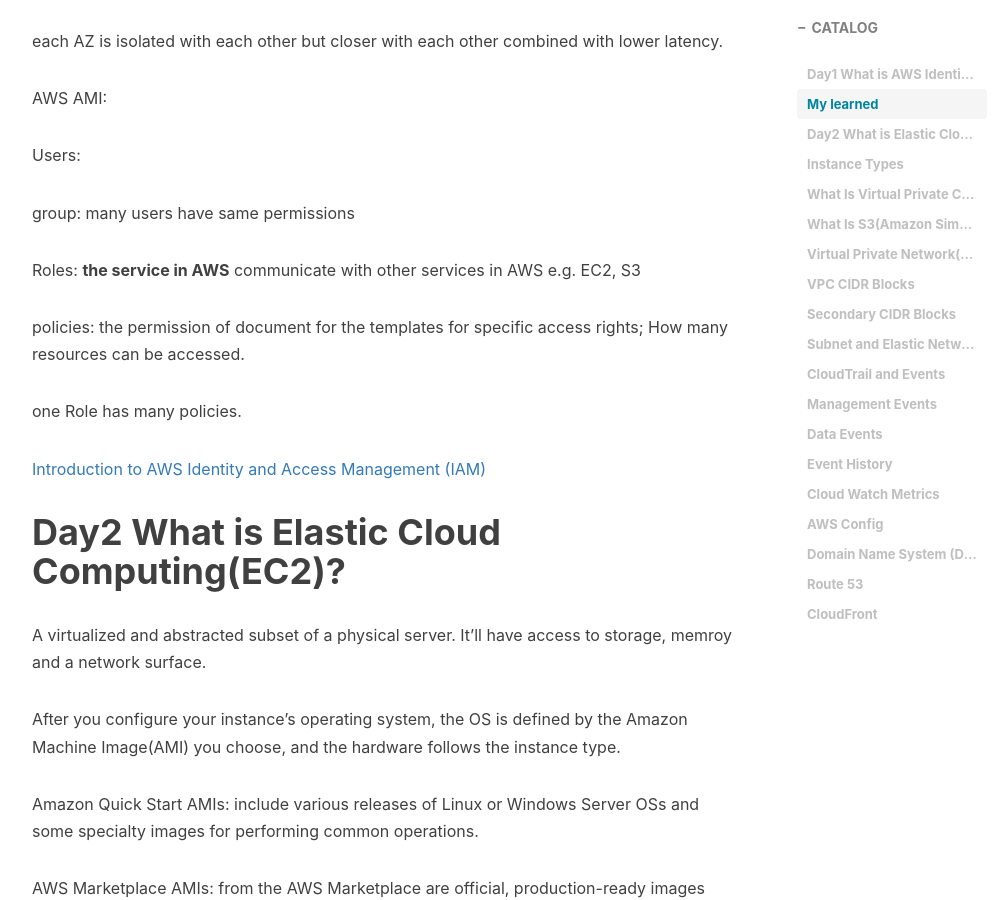
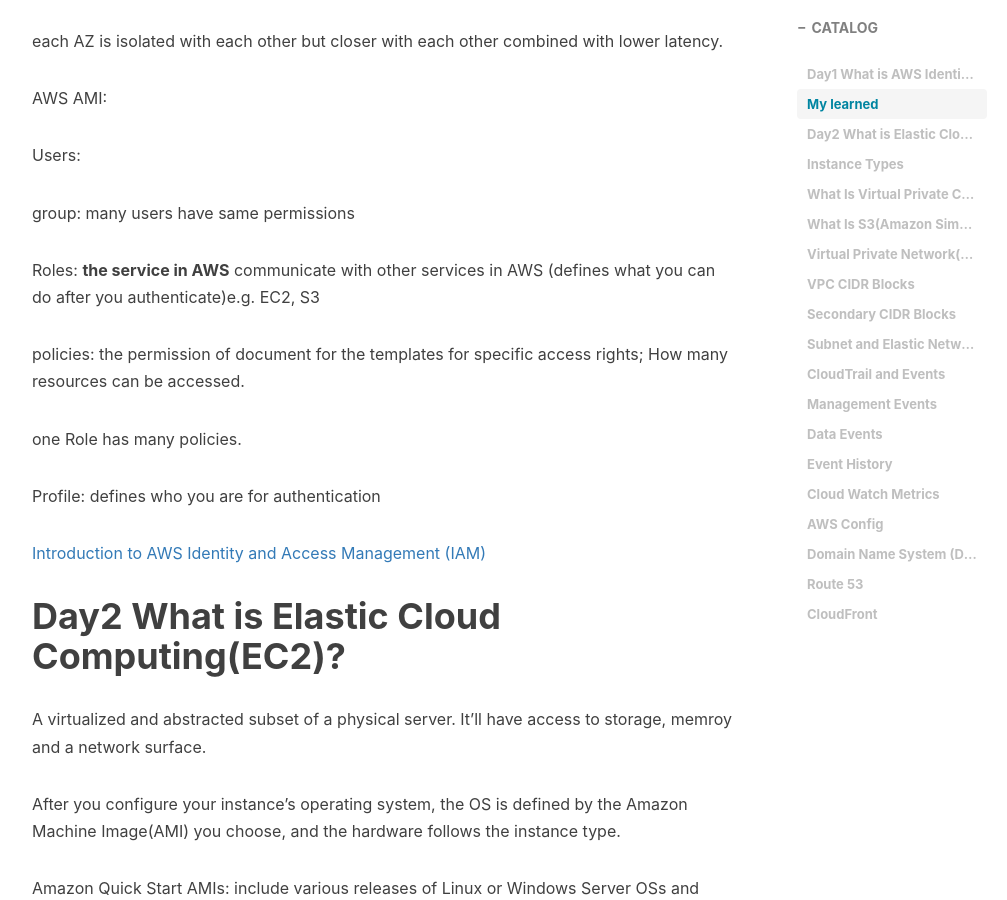
Before and after one commit to JadeSure/my_old_blog, a Jekyll site: the page built from _posts/2021-01-03-AWS-Cloud-Computing-Foundamental.md, in a window 1280 px wide and 900 px high, scrolled down 2269 px. Shown: the whole window, without its empty margins (233-1240 px from the left). Built offline with Jekyll 4.4.1, drawn with Linux system fonts in a browser that asks for light colours; nearby versions of some CDN libraries; comment, search, counter and statistics services are not loaded; some of the changed text lies outside the part shown.

Commit message:
Update 2021-01-03-AWS-Cloud-Computing-Foundamental.md

```diff
--- a/_posts/2021-01-03-AWS-Cloud-Computing-Foundamental.md
+++ b/_posts/2021-01-03-AWS-Cloud-Computing-Foundamental.md
@@ -54,11 +54,13 @@
 
 group: many users have same permissions
 
-Roles: **the service in AWS** communicate with other services in AWS e.g. EC2, S3
+Roles: **the service in AWS** communicate with other services in AWS (defines what you can do after you authenticate)e.g. EC2, S3
 
 policies: the permission of document for the templates for specific access rights; How many resources can be accessed.
 
 one Role has many policies.
+
+Profile: defines who you are for authentication
 
 [Introduction to AWS Identity and Access Management (IAM)](https://www.qwiklabs.com/focuses/15717?parent=catalog)
 
```
Also changed, not shown: other parts of _posts/2021-01-03-AWS-Cloud-Computing-Foundamental.md (+3 -0 lines).
